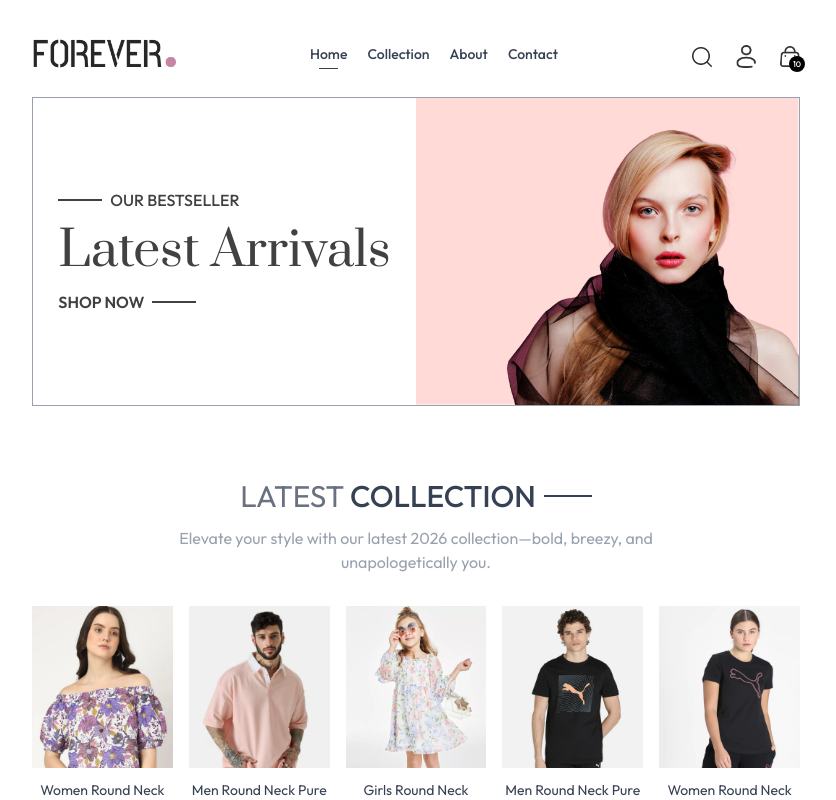
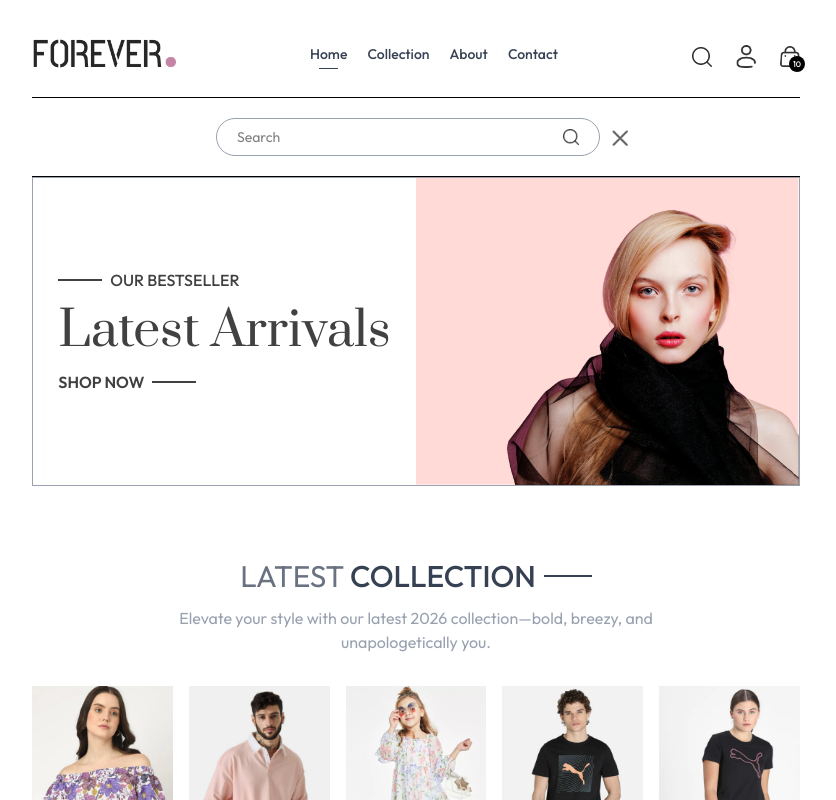
Before and after one commit to himanshu-mishu/jewellers, a React (Vite) app in the folder frontend/: page / in a window 1280 px wide. Both pictures are taken after a click on the picture 925 px from the left and 56 px from the top of the page. Shown: the top 800 px of the page, without its empty margins (224-1060 px from the left). Built offline with nearby package versions, Linux system fonts and the light colour scheme.

Commit message:
feat:add search bar

```diff
--- a/frontend/src/App.jsx
+++ b/frontend/src/App.jsx
@@ -12,11 +12,14 @@
 import Orders from "./pages/Orders.jsx";
 import Navbar from "./components/Navbar.jsx";
 import Footer from "./components/Footer.jsx";
+import SearchBar from "./components/SearchBar.jsx";
+
 
 const App = () => {
   return (
     <div className="px-4 sm:px-[5vw] md:px-[7vw] lg:px-[9vw] xl:px-[20vw] 2xl:px-[25vw] py-4">
       <Navbar />
+      <SearchBar/>
       <Routes>
         <Route path="/" element={<Home />} />
         <Route path="/collection" element={<Collection />} />
--- a/frontend/src/components/Navbar.jsx
+++ b/frontend/src/components/Navbar.jsx
@@ -1,10 +1,11 @@
-import React from "react";
+import React, { useContext } from "react";
+import { ShopContext } from "../context/ShopContext";
 import { assets } from "../assets/assets";
 import { NavLink, Link } from "react-router-dom";
 
 const Navbar = () => {
   const [visible, setVisible] = React.useState(false);
-
+  const { showSearch, setShowSearch } = useContext(ShopContext);
   return (
     <div className="flex items-center justify-between py-5 font-medium">
       <Link to="/">
@@ -33,6 +34,7 @@
           src={assets.search_icon}
           alt="search"
           className="w-5 cursor-pointer"
+          onClick={() => setShowSearch(!showSearch)}
         />
 
         <div className="group relative">
--- /dev/null
+++ b/frontend/src/components/SearchBar.jsx
@@ -0,0 +1,33 @@
+import React, { useState, useContext } from "react";
+import { assets } from "../assets/assets";
+import { ShopContext } from "../context/ShopContext";
+const SearchBar = () => {
+  const { search, setSearch, showSearch, setShowSearch } =
+    useContext(ShopContext);
+  return showSearch ? (
+    <div className="border-t border-b bg-gray-5 text-center">
+      <div className="inline-flex items-center justify-center border border-gray-400 px-5 py-2 my-5 mx-3 rounded-full w-3/4 sm:w-1/2">
+        <input
+          value={search}
+          onChange={(e) => setSearch(e.target.value)}
+          type="text"
+          placeholder="Search"
+          className="flex-1 bg-inherit text-sm outline-none"
+        />
+        <img
+          src={assets.search_icon}
+          alt="search"
+          className="w-4 cursor-pointer"
+        />
+      </div>
+      <img
+        src={assets.cross_icon}
+        alt="close"
+        className="w-4 inline cursor-pointer"
+        onClick={() => setShowSearch(false)}
+      />
+    </div>
+  ) : null;
+};
+
+export default SearchBar;
--- a/frontend/src/context/ShopContext.jsx
+++ b/frontend/src/context/ShopContext.jsx
@@ -1,4 +1,4 @@
-import { createContext } from "react";
+import { createContext, useState } from "react";
 import { products } from "../assets/assets";
 
 
@@ -8,10 +8,11 @@
 
 const currency = "INR";
 const delivery_fee= 50;
-
+const [search,setSearch]= useState("");
+const [showSearch,setShowSearch]= useState(false);
 
     const value= {
-        products, currency, delivery_fee
+        products, currency, delivery_fee, search, setSearch, showSearch, setShowSearch
     };
 
     return (
```
